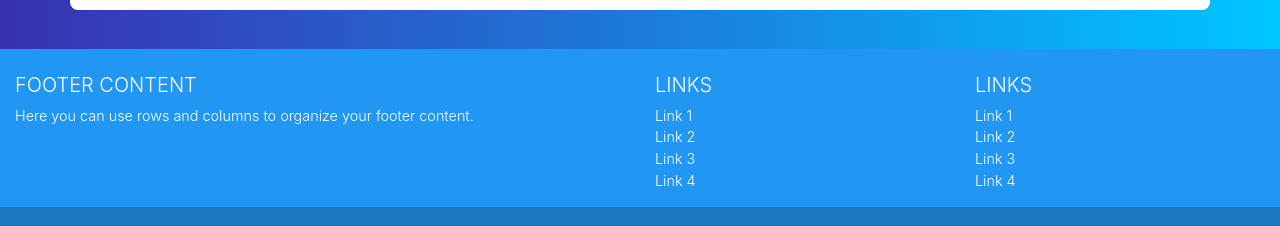
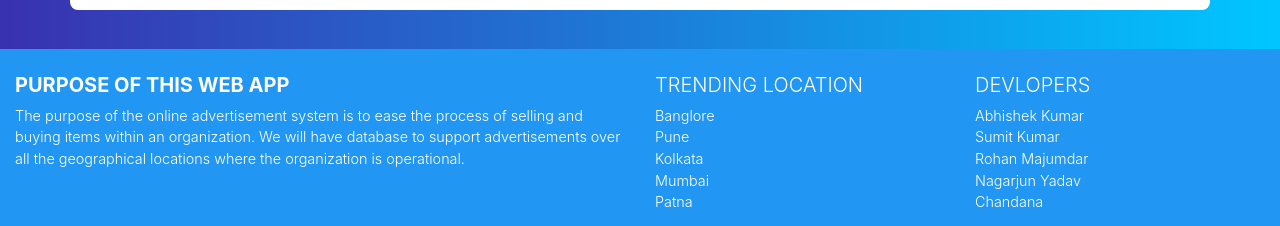
Before and after one commit to abhishek63/advertisement-management-system, a React (Create React App) app: page /profile in a window 1280 px wide. Shown: the part 714-940 px from the top of the page. Built offline with nearby package versions, Linux system fonts and the light colour scheme.

Commit message:
Modifying the footer

```diff
--- a/src/components/Footer.js
+++ b/src/components/Footer.js
@@ -13,11 +13,12 @@ export class Footer extends Component {
               {/* <!-- Grid column --> */}
               <div className="col-md-6 mt-md-0 mt-3">
                 {/* <!-- Content --> */}
-                <h5 className="text-uppercase">Footer Content</h5>
+                <h5 className="text-uppercase font-weight-bold">Purpose of this Web App</h5>
                 <p>
-                  Here you can use rows and columns to organize your footer
-                  content.
+                  The purpose of the online advertisement system is to ease the process of selling and buying items within an organization. We will have database to support advertisements over all the geographical locations where the organization is operational.
                 </p>
+
+
               </div>
               {/* <!-- Grid column --> */}
 
@@ -26,20 +27,23 @@ export class Footer extends Component {
               {/* <!-- Grid column --> */}
               <div className="col-md-3 mb-md-0 mb-3">
                 {/* <!-- Links --> */}
-                <h5 className="text-uppercase">Links</h5>
+                <h5 className="text-uppercase">Trending Location</h5>
 
                 <ul className="list-unstyled">
                   <li>
-                    <a href="#!">Link 1</a>
+                    Banglore
                   </li>
                   <li>
-                    <a href="#!">Link 2</a>
+                    Pune
                   </li>
                   <li>
-                    <a href="#!">Link 3</a>
+                    Kolkata
                   </li>
                   <li>
-                    <a href="#!">Link 4</a>
+                    Mumbai
+                  </li>
+                  <li>
+                    Patna
                   </li>
                 </ul>
               </div>
@@ -48,20 +52,23 @@ export class Footer extends Component {
               {/* <!-- Grid column --> */}
               <div className="col-md-3 mb-md-0 mb-3">
                 {/* <!-- Links --> */}
-                <h5 className="text-uppercase">Links</h5>
+                <h5 className="text-uppercase">Devlopers</h5>
 
                 <ul className="list-unstyled">
                   <li>
-                    <a href="#!">Link 1</a>
+                    <a href="#!">Abhishek Kumar</a>
                   </li>
                   <li>
-                    <a href="#!">Link 2</a>
+                    <a href="#!">Sumit Kumar</a>
                   </li>
                   <li>
-                    <a href="#!">Link 3</a>
+                    <a href="#!">Rohan Majumdar</a>
                   </li>
                   <li>
-                    <a href="#!">Link 4</a>
+                    <a href="#!">Nagarjun Yadav</a>
+                  </li>
+                  <li>
+                    <a href="#!">Chandana</a>
                   </li>
                 </ul>
               </div>
```
